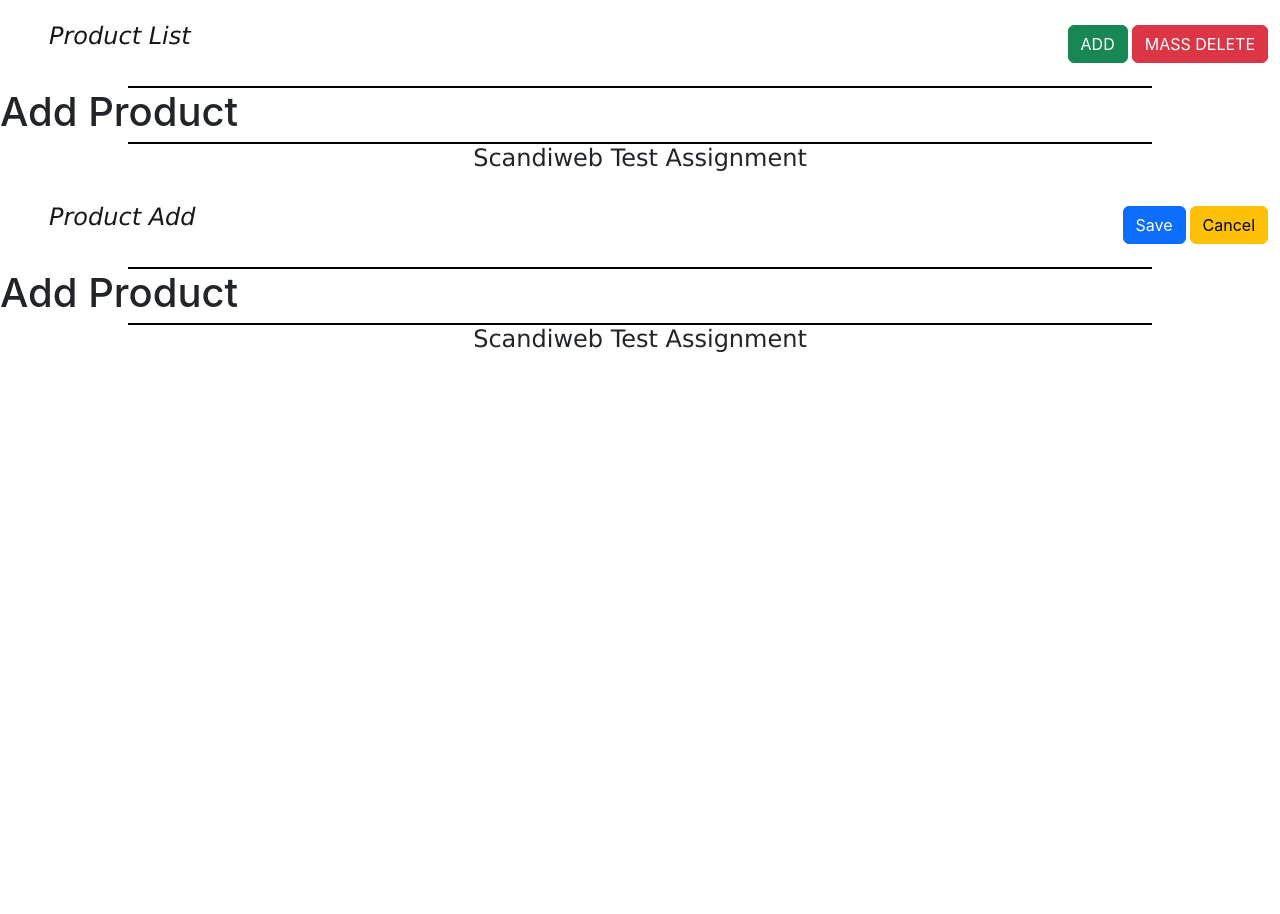
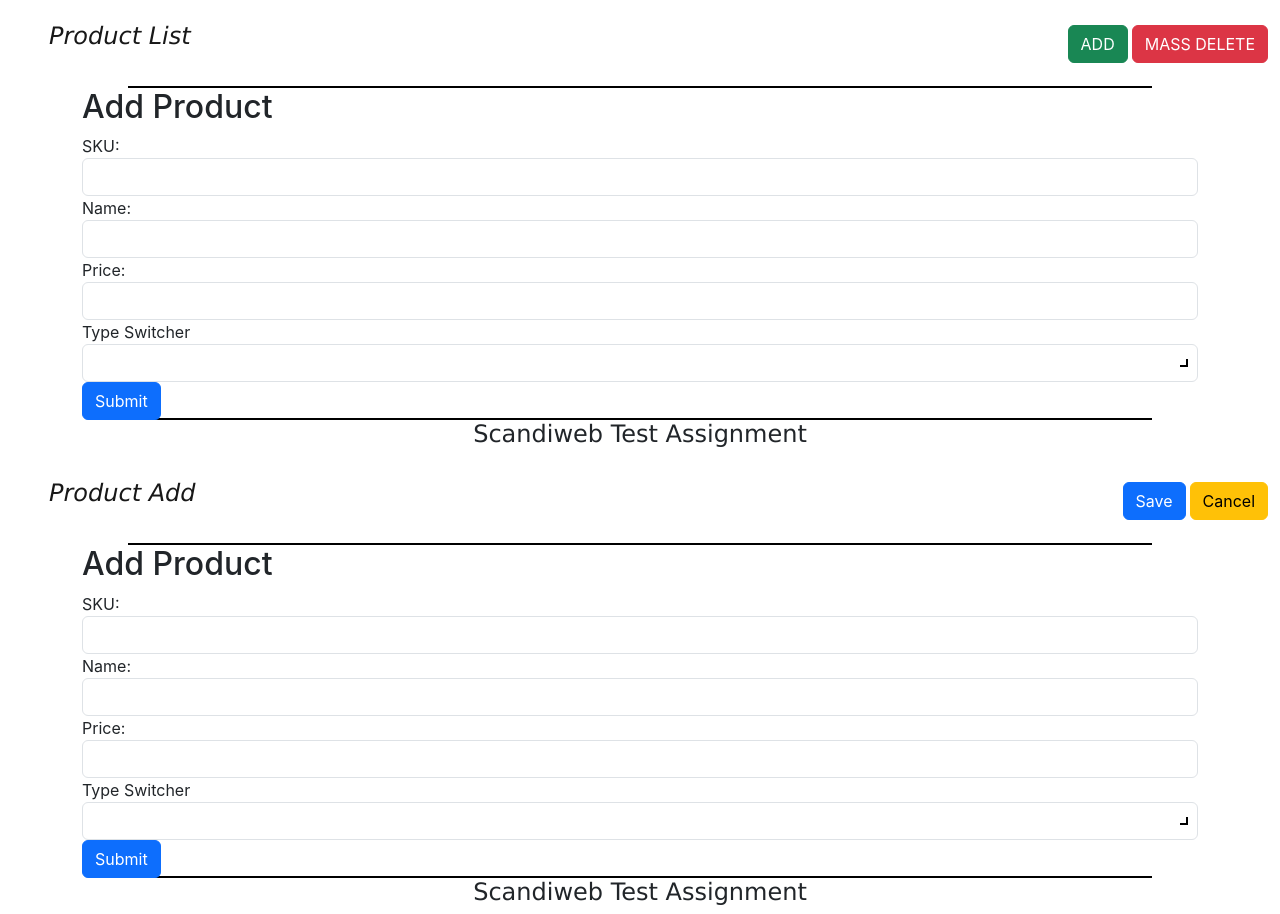
Before and after one commit to e-nk/scandiweb-junior-dev-test, a React (Create React App) app in the folder client/: page /addproduct in a window 1280 px wide. Before the commit the page ends 800 px from the top, so only its background shows below. Built offline with nearby package versions, Linux system fonts and the light colour scheme.

Commit message:
get and post products

```diff
--- a/client/src/components/Pages/AddProduct.js
+++ b/client/src/Pages/AddProduct.js
@@ -1,11 +1,12 @@
 import React from "react";
+import AddProductForm from "../components/AddProductForm/AddProductForm";
 
 
 
 function AddProduct(){
     return(
         <div>
-            <h1>Add Product</h1>
+            <AddProductForm/>
         </div>
     )
 }
--- /dev/null
+++ b/client/src/Pages/Products.js
@@ -0,0 +1,14 @@
+import React from "react";
+import ProductList from "../components/ProductList/ProductList";
+
+
+
+function Products(){
+    return(
+        <div>
+      <ProductList />
+    </div>
+    )
+}
+
+export default Products;
--- /dev/null
+++ b/client/src/components/AddProductForm/AddProduct.css
@@ -0,0 +1,27 @@
+.select-wrapper {
+    position: relative;
+  }
+
+  .select-wrapper::after {
+    content: '';
+    position: absolute;
+    top: 50%;
+    right: 10px;
+    transform: translateY(-50%);
+    border: solid black;
+    border-width: 0 2px 2px 0;
+    display: inline-block;
+    padding: 3px;
+    pointer-events: none;
+    vertical-align: middle;
+  }
+
+  .custom-select {
+    -webkit-appearance: none;
+    -moz-appearance: none;
+    appearance: none;
+    background: transparent;
+    width: 100%;
+    padding-right: 25px;
+    cursor: pointer;
+  }
--- /dev/null
+++ b/client/src/components/AddProductForm/AddProductForm.js
@@ -0,0 +1,178 @@
+import React, { useState } from 'react';
+import './AddProduct.css'
+
+const AddProductForm = () => {
+  const [sku, setSku] = useState('');
+  const [name, setName] = useState('');
+  const [price, setPrice] = useState('');
+  const [productType, setProductType] = useState('');
+  const [size, setSize] = useState('');
+  const [weight, setWeight] = useState('');
+  const [height, setHeight] = useState('');
+  const [width, setWidth] = useState('');
+  const [length, setLength] = useState('');
+
+  const handleProductTypeChange = (e) => {
+    setProductType(e.target.value);
+  };
+
+  const handleSubmit = async (e) => {
+    e.preventDefault();
+    const product = {
+      sku,
+      name,
+      price,
+      productType,
+      size: productType === 'DVD' ? size : null,
+      weight: productType === 'Book' ? weight : null,
+      height: productType === 'Furniture' ? height : null,
+      width: productType === 'Furniture' ? width : null,
+      length: productType === 'Furniture' ? length : null,
+    };
+
+    try {
+      const response = await fetch('http://localhost', {
+        method: 'POST',
+        headers: {
+          'Content-Type': 'application/json',
+        },
+        body: JSON.stringify(product),
+      });
+
+      if (response.ok) {
+        // Product successfully added
+        console.log('Product added:', product);
+        // Reset form fields
+        setSku('');
+        setName('');
+        setPrice('');
+        setSize('');
+        setWeight('');
+        setHeight('');
+        setWidth('');
+        setLength('');
+      } else {
+        // Error occurred while adding the product
+        console.error('Error adding product');
+      }
+    } catch (error) {
+      console.error('Error adding product:', error);
+    }
+  };
+
+  return (
+    <div className="container">
+      <h2>Add Product</h2>
+      <form id="product_form" onSubmit={handleSubmit}>
+        <div className="form-group">
+          <label htmlFor="sku">SKU:</label>
+          <input
+            type="text"
+            id="sku"
+            className="form-control"
+            value={sku}
+            onChange={(e) => setSku(e.target.value)}
+          />
+        </div>
+        <div className="form-group">
+          <label htmlFor="name">Name:</label>
+          <input
+            type="text"
+            id="name"
+            className="form-control"
+            value={name}
+            onChange={(e) => setName(e.target.value)}
+          />
+        </div>
+        <div className="form-group">
+          <label htmlFor="price">Price:</label>
+          <input
+            type="number"
+            id="price"
+            className="form-control"
+            value={price}
+            onChange={(e) => setPrice(e.target.value)}
+          />
+        </div>
+        <div className="form-group">
+          <label htmlFor="productType">Type Switcher</label>
+          <div className="select-wrapper">
+          <select
+            id="productType"
+            className="form-control"
+            value={productType}
+            onChange={handleProductTypeChange}
+          >
+            <option value="" disabled></option>
+            <option value="DVD">DVD</option>
+            <option value="Furniture">Furniture</option>
+            <option value="Book">Book</option>
+
+          </select>
+          </div>
+        </div>
+        {productType === 'DVD' && (
+          <div className="form-group">
+            <label htmlFor="size">Size (MB):</label>
+            <input
+              type="text"
+              id="size"
+              className="form-control"
+              value={size}
+              onChange={(e) => setSize(e.target.value)}
+            />
+          </div>
+        )}
+        {productType === 'Book' && (
+          <div className="form-group">
+            <label htmlFor="weight">Weight (KG)</label>
+            <input
+              type="text"
+              id="weight"
+              className="form-control"
+              value={weight}
+              onChange={(e) => setWeight(e.target.value)}
+            />
+          </div>
+        )}
+        {productType === 'Furniture' && (
+          <div>
+            <div className="form-group">
+              <label htmlFor="height">Height (CM)</label>
+              <input
+                type="text"
+                id="height"
+                className="form-control"
+                value={height}
+                onChange={(e) => setHeight(e.target.value)}
+              />
+            </div>
+            <div className="form-group">
+              <label htmlFor="width">Width (CM)</label>
+              <input
+                type="text"
+                id="width"
+                className="form-control"
+                value={width}
+                onChange={(e) => setWidth(e.target.value)}
+              />
+            </div>
+            <div className="form-group">
+              <label htmlFor="length">Length (CM)</label>
+              <input
+                type="text"
+                id="length"
+                className="form-control"
+                value={length}
+                onChange={(e) => setLength(e.target.value)}
+              />
+            </div>
+          </div>
+        )}
+        <button type="submit" className="btn btn-primary">Submit</button>
+      </form>
+    </div>
+  );
+};
+
+export default AddProductForm;
--- a/client/src/components/Navigation/Header.js
+++ b/client/src/components/Navigation/Header.js
@@ -1,7 +1,7 @@
 import React from "react";
 import { BrowserRouter as Router, Routes, Route, Link } from 'react-router-dom';
-import AddProduct from '../Pages/AddProduct'
-import ProductList from '../Pages/ProductList';
+import AddProduct from '../../Pages/AddProduct'
+import ProductList from '../../Pages/Products';
 import './Navbar.css'
 
 function Header(){
--- a/client/src/components/Navigation/Navbar.js
+++ b/client/src/components/Navigation/Navbar.js
@@ -1,8 +1,7 @@
 import React from "react";
 import { BrowserRouter as Router, Routes, Route, Link } from 'react-router-dom';
-import AddProduct from '../Pages/AddProduct'
-import ProductList from '../Pages/ProductList';
-import Header from "./Header";
+import AddProduct from '../../Pages/AddProduct'
+import ProductList from '../../Pages/Products';
 import './Navbar.css'
 
 function Navbar(){
--- a/client/src/components/Pages/ProductList.js
+++ /dev/null
@@ -1,13 +0,0 @@
-import React from "react";
-
-
-
-function ProductList(){
-    return(
-        <div>
-            <h1>Product List</h1>
-        </div>
-    )
-}
-
-export default ProductList;
--- /dev/null
+++ b/client/src/components/ProductCard/ProductCard.js
@@ -0,0 +1,27 @@
+import React from 'react';
+
+const ProductCard = ({ product, isSelected, onCheckboxChange, onDelete }) => {
+  const { sku, name, price, productType, size, weight, height, width, length } = product;
+
+  return (
+    <div className="card">
+      <div className="card-header">
+        <input type="checkbox" checked={isSelected} onChange={onCheckboxChange} />
+      </div>
+      <div className="card-body">
+        <h5 className="card-title">{sku}</h5>
+        <p className="card-text">
+          {name}<br />
+          {price}.00 $<br />
+          {productType}<br />
+          {size}<br />
+          {weight}<br />
+          Dimensions: {height}x{width}x{length}
+        </p>
+        <button className="btn btn-danger" onClick={onDelete}>Delete</button>
+      </div>
+    </div>
+  );
+};
+
+export default ProductCard;
--- /dev/null
+++ b/client/src/components/ProductList/ProductList.js
@@ -0,0 +1,56 @@
+import React, { useState, useEffect } from 'react';
+import ProductCard from '../ProductCard/ProductCard';
+
+const ProductList = () => {
+  const [products, setProducts] = useState([]);
+  const [selectedProducts, setSelectedProducts] = useState([]);
+
+  useEffect(() => {
+    // Fetch products from the API endpoint
+    fetchProducts();
+  }, []);
+
+  const fetchProducts = async () => {
+    try {
+      const response = await fetch('http://localhost');
+      const data = await response.json();
+      setProducts(data);
+    } catch (error) {
+      console.error('Error fetching products:', error);
+    }
+  };
+
+  const handleCheckboxChange = (productId) => {
+    setSelectedProducts((prevSelected) => {
+      if (prevSelected.includes(productId)) {
+        return prevSelected.filter((id) => id !== productId);
+      } else {
+        return [...prevSelected, productId];
+      }
+    });
+  };
+
+  const handleDelete = (productId) => {
+    // Perform the delete operation using the API endpoint or any other logic
+    console.log('Deleting product with ID:', productId);
+  };
+
+  return (
+    <div className="container">
+      <div className="row">
+        {products.map((product) => (
+          <div className="col-md-3" key={product.id}>
+            <ProductCard
+              product={product}
+              isSelected={selectedProducts.includes(product.id)}
+              onCheckboxChange={() => handleCheckboxChange(product.id)}
+              onDelete={() => handleDelete(product.id)}
+            />
+          </div>
+        ))}
+      </div>
+    </div>
+  );
+};
+
+export default ProductList;
```
